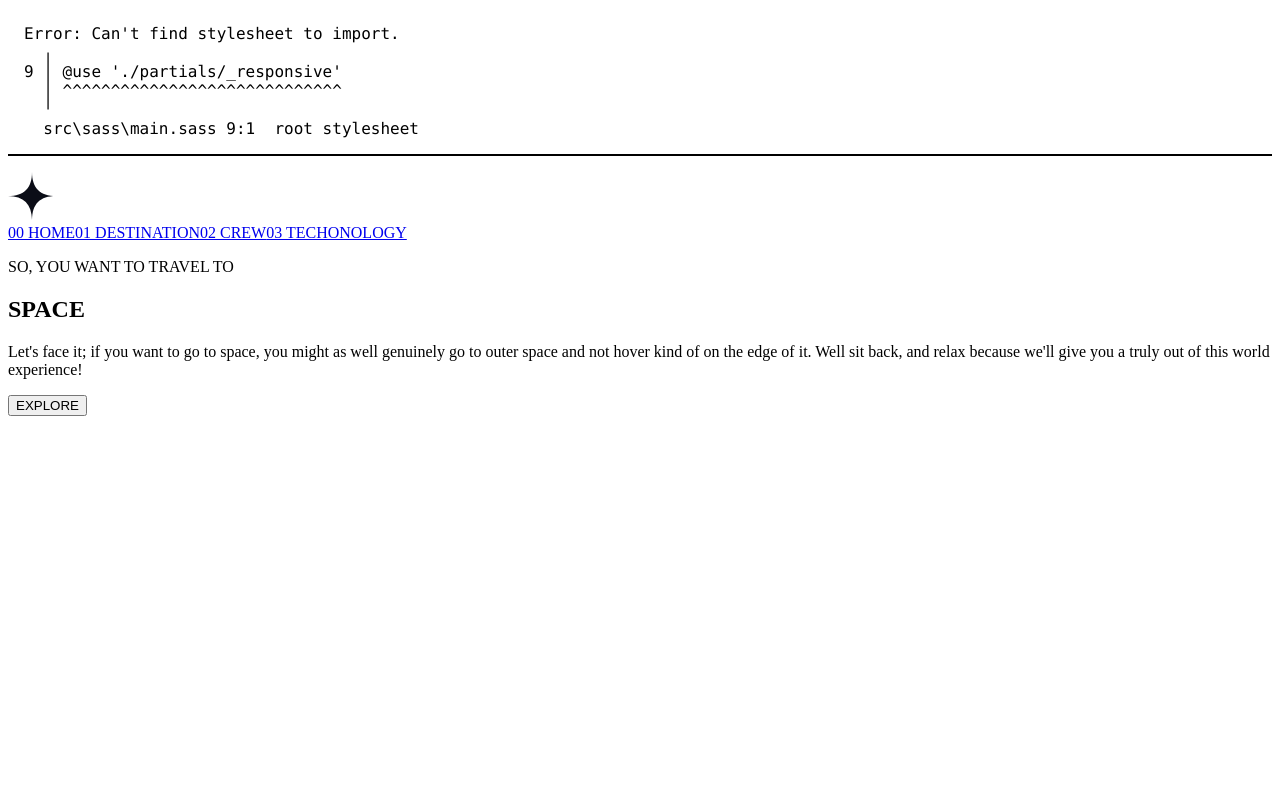
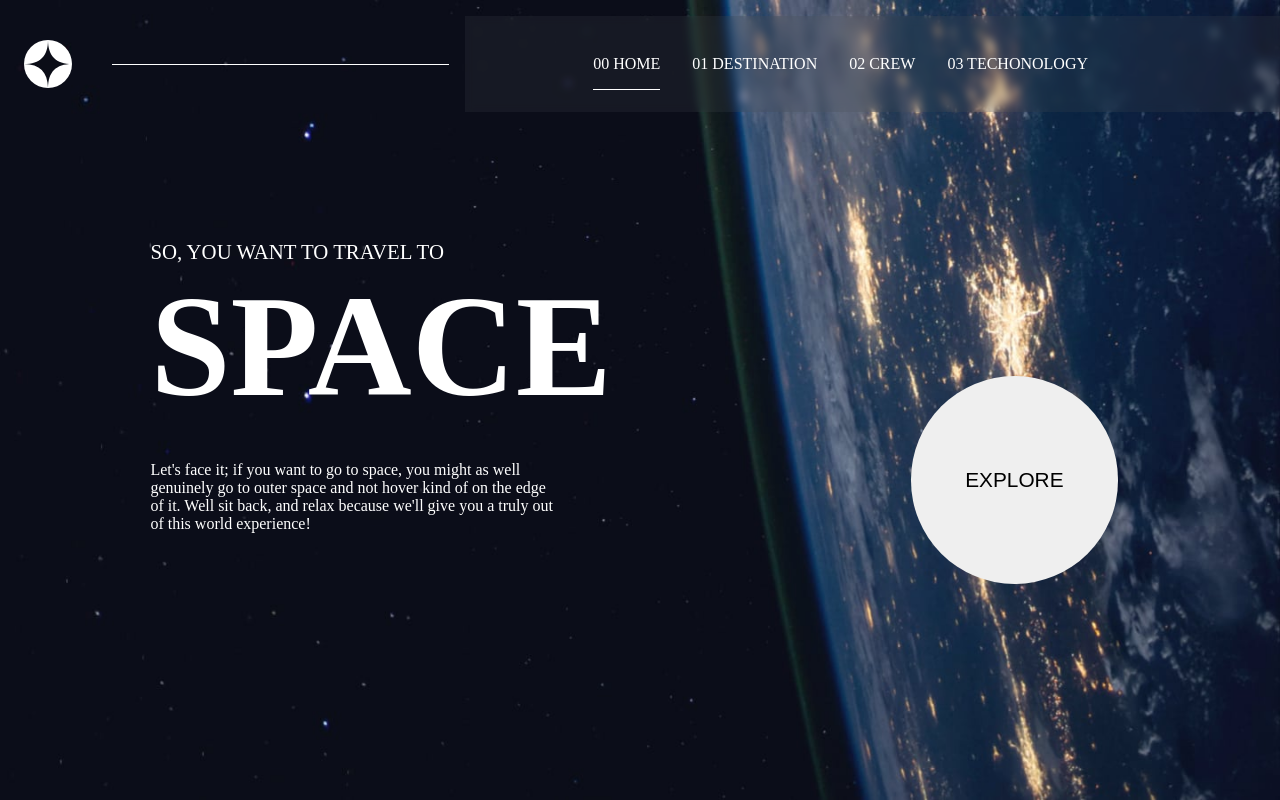
Before and after one commit to kottor96/React-Space-Router, a React (Vite) app: page /#/ in a window 1280 px wide. Built offline with nearby package versions, Linux system fonts and the light colour scheme.

Commit message:
j'ia oublier

```diff
--- a/src/index.css
+++ b/src/index.css
@@ -1,17 +1,405 @@
-/* Error: Can't find stylesheet to import.
- *   ,
- * 9 | @use './partials/_responsive'
- *   | ^^^^^^^^^^^^^^^^^^^^^^^^^^^^^
- *   '
- *   src\sass\main.sass 9:1  root stylesheet */
+body {
+  margin: 0;
+  color: rgb(255, 255, 255);
+}
 
-body::before {
-  font-family: "Source Code Pro", "SF Mono", Monaco, Inconsolata, "Fira Mono",
-      "Droid Sans Mono", monospace, monospace;
-  white-space: pre;
+section {
+  padding-top: 30vh !important;
+}
+
+.gris {
+  color: rgb(73, 74, 83);
+}
+
+h2 {
+  margin-left: 5rem;
+  font-size: 3em;
+}
+
+#pageDestination {
+  display: flex;
+  flex-direction: column;
+  min-height: 100vh;
+  background-repeat: no-repeat;
+  background-size: cover;
+}
+#pageDestination .planet {
+  padding: 2rem 5rem;
+  display: flex;
+}
+#pageDestination .planet h3 {
+  font-size: 4em;
+  margin: 0;
+  margin-top: 1rem;
+}
+#pageDestination .planet hr {
+  width: 100%;
+  height: 1px !important;
+  border: none;
+  background-color: rgb(73, 74, 83);
+}
+#pageDestination .planet div {
+  flex: 1;
+}
+#pageDestination .planet .planetImg {
+  flex: 2;
+}
+#pageDestination .planet .planetImg img {
+  width: 80%;
+  aspect-ratio: 1/1;
+}
+#pageDestination .planet .planetDescription {
+  display: flex;
+  flex-direction: column;
+  gap: 2rem;
+}
+#pageDestination .planet .planetDescription nav {
+  display: flex;
+  justify-content: space-evenly !important;
+  align-items: center;
+}
+#pageDestination .planet .planetDescription nav a {
+  text-decoration: none;
+  color: rgb(210, 216, 249);
+  padding-bottom: 1rem;
+}
+#pageDestination .planet .planetDescription .active {
+  border-bottom: 2px solid rgb(255, 255, 255);
+}
+#pageDestination .planet .planetDescription > p {
+  color: rgb(210, 216, 249);
+}
+#pageDestination .planet .planetDescription > div {
+  display: flex;
+  align-items: center;
+  flex-direction: column;
+}
+#pageDestination .planet .planetDescription > div > * {
+  margin: 0.2rem 0;
+}
+#pageDestination .planet .planetDescription > div h5 {
+  font-size: 0.8rem;
+  color: rgb(210, 216, 249);
+}
+#pageDestination .planet .planetDescription > div p {
+  font-size: 2rem;
+}
+@media screen and (min-width: 768px) {
+  #pageDestination {
+    background-image: url("./assets/bg_destination/background-destination-desktop.jpg");
+  }
+}
+@media screen and (max-width: 768px) and (min-width: 425px) {
+  #pageDestination {
+    background-image: url("./assets/bg_destination/background-destination-desktop.jpg");
+  }
+}
+@media screen and (max-width: 425px) {
+  #pageDestination {
+    background-image: url("./assets/bg_destination/background-destination-desktop.jpg");
+  }
+}
+
+#pageTech {
+  background-size: cover;
+  background-repeat: no-repeat;
+  display: flex;
+  flex-direction: column;
+  min-height: 100vh;
+  box-sizing: border-box;
+}
+#pageTech .divCentral {
+  width: 50%;
+}
+#pageTech .techContainer {
+  gap: 2rem;
+  justify-content: space-between;
+  align-items: center;
+  box-sizing: border-box;
+  padding: 4rem;
+  display: flex;
+}
+#pageTech nav {
+  display: flex;
+  flex-direction: column;
+  height: 100%;
+  justify-content: space-evenly;
+  align-items: center;
+  gap: 1rem;
+}
+#pageTech nav a {
+  border-radius: 50%;
+}
+#pageTech nav button {
+  color: rgb(255, 255, 255);
+  height: 5rem;
+  aspect-ratio: 1/1;
+  border-radius: 50%;
+  cursor: pointer;
+  background: rgba(255, 255, 255, 0);
+  border: 1px solid rgb(255, 255, 255) !important;
+  transition: 0.2s;
+}
+#pageTech nav button:hover {
+  background-color: rgb(255, 255, 255);
+  color: rgb(0, 0, 0);
+}
+#pageTech nav .active button {
+  color: rgb(0, 0, 0);
+  background-color: rgb(255, 255, 255);
+}
+#pageTech div:first-child {
+  flex: 2 2 auto;
+}
+#pageTech div:nth-of-type(2) {
+  flex: 5 2 auto;
+}
+#pageTech div:last-of-type {
+  flex: 2 2 auto;
+  align-items: center;
+  height: 100%;
+}
+#pageTech div:last-of-type img {
+  flex-shrink: 0;
+  width: 100%;
+  min-width: 400px;
+  height: 100%;
+}
+@media screen and (min-width: 768px) {
+  #pageTech {
+    background-image: url("./assets/bg_crew/background-crew-desktop.jpg");
+  }
+}
+@media screen and (max-width: 768px) and (min-width: 425px) {
+  #pageTech {
+    background-image: url("./assets/bg_crew/background-crew-tablet.jpg");
+  }
+}
+@media screen and (max-width: 425px) {
+  #pageTech {
+    background-image: url("./assets/bg_crew/background-crew-mobile.jpg");
+  }
+}
+
+#pageCrew {
+  display: flex;
+  flex-direction: column;
+  background-size: cover;
+  background-repeat: no-repeat;
+  min-height: 100vh;
+}
+#pageCrew .crew {
+  padding: 5rem;
+  display: flex;
+  justify-content: space-around;
+}
+#pageCrew .crew .titre {
+  color: rgb(210, 216, 249);
+  font-size: 2em;
+  margin: 0;
+  margin-bottom: 1rem;
+}
+#pageCrew .crew .nom {
+  margin: 0;
+  margin-bottom: 3rem;
+  color: rgb(255, 255, 255);
+  font-size: 2.5em;
+}
+#pageCrew .crew .textCrew {
+  gap: 5rem;
+  width: 40%;
+  display: flex;
+  flex-direction: column;
+  justify-content: center;
+}
+#pageCrew .crew .imgCrew {
+  width: 40%;
+}
+#pageCrew .crew .imgCrew img {
+  width: 100%;
+}
+#pageCrew .crew #crewNav {
+  display: flex;
+  justify-content: space-evenly;
+}
+#pageCrew .crew #crewNav a {
+  border-radius: 50%;
   display: block;
-  padding: 1em;
-  margin-bottom: 1em;
-  border-bottom: 2px solid black;
-  content: "Error: Can't find stylesheet to import.\a   \2577 \a 9 \2502  @use './partials/_responsive'\a   \2502  ^^^^^^^^^^^^^^^^^^^^^^^^^^^^^\a   \2575 \a   src\\sass\\main.sass 9:1  root stylesheet";
+  background-color: rgb(73, 74, 83);
+  height: 1rem;
+  width: 1rem;
+  cursor: pointer;
 }
+#pageCrew .crew #crewNav .active {
+  background-color: rgb(255, 255, 255);
+}
+@media screen and (min-width: 768px) {
+  #pageCrew {
+    background-image: url("./assets/bg_crew/background-crew-desktop.jpg");
+  }
+}
+@media screen and (max-width: 768px) and (min-width: 425px) {
+  #pageCrew {
+    background-image: url("./assets/bg_crew/background-crew-tablet.jpg");
+  }
+}
+@media screen and (max-width: 425px) {
+  #pageCrew {
+    background-image: url("./assets/bg_crew/background-crew-mobile.jpg");
+  }
+}
+
+#homePage {
+  min-height: 100vh;
+  display: flex;
+  padding: 5rem 4rem;
+  justify-content: space-around;
+  background-repeat: no-repeat;
+  background-size: cover;
+  box-sizing: border-box;
+}
+#homePage div {
+  display: flex;
+  box-sizing: border-box;
+  flex-direction: column;
+}
+#homePage #homeText {
+  width: 50%;
+}
+#homePage #homeText p {
+  width: 70%;
+  margin: 0;
+}
+#homePage #homeText p:first-child {
+  font-size: 1.3rem;
+}
+#homePage #homeText p:last-child {
+  font-size: 1rem;
+}
+#homePage #homeText h1 {
+  margin: 0;
+  margin-bottom: 2rem;
+  font-size: 9em;
+}
+#homePage #homeBtn {
+  display: flex;
+  align-items: center;
+  justify-content: center;
+  width: 20%;
+}
+#homePage #homeBtn a {
+  width: 90%;
+  aspect-ratio: 1/1;
+}
+#homePage #homeBtn a button {
+  border: none;
+  font-size: 1.3rem;
+  font-weight: 200;
+  cursor: pointer;
+  border-radius: 50%;
+  height: 100%;
+  width: 100%;
+  text-decoration: none;
+  color: black;
+}
+#homePage #homeBtn a button:hover {
+  filter: brightness(0.8);
+}
+@media screen and (min-width: 768px) {
+  #homePage {
+    background-image: url("./assets/home/background-home-desktop.jpg");
+  }
+}
+@media screen and (max-width: 768px) and (min-width: 425px) {
+  #homePage {
+    background-image: url("./assets/home/background-home-tablet.jpg");
+  }
+}
+@media screen and (max-width: 425px) {
+  #homePage {
+    background-image: url("./assets/home/background-home-mobile.jpg");
+  }
+}
+
+#navBase {
+  display: flex;
+  justify-content: space-between;
+  width: 100%;
+  position: fixed;
+  box-sizing: border-box;
+  top: 1rem;
+  z-index: 2;
+}
+#navBase .logo {
+  padding: 1.5rem;
+  display: flex;
+  align-items: center;
+  justify-content: center;
+}
+#navBase .space {
+  height: 1px;
+  flex-grow: 1;
+  background-color: rgb(255, 255, 255);
+  align-self: center;
+  margin: 0 1rem;
+}
+#navBase .link {
+  backdrop-filter: blur(4px);
+  background-color: rgba(73, 74, 83, 0.2);
+  align-items: center;
+  justify-content: center;
+  display: flex;
+  padding: 1rem 5rem;
+  padding-right: 15vw;
+  padding-left: 10vw;
+  gap: 2rem;
+}
+#navBase a {
+  color: rgb(255, 255, 255);
+  text-decoration: none;
+  padding: 1rem 0;
+}
+#navBase .active {
+  border-bottom: 1px solid rgb(255, 255, 255);
+}
+
+@media screen and (max-width: 768px) {
+  #homePage {
+    flex-direction: column;
+    gap: 4rem;
+    justify-content: center;
+    align-items: center;
+    text-align: center;
+  }
+  #homePage #homeText {
+    width: 100%;
+    align-items: center;
+  }
+  #homePage .pageBody {
+    align-items: center;
+  }
+  .planet {
+    flex-direction: column-reverse;
+    gap: 5rem;
+    align-items: center;
+    justify-content: center;
+  }
+  .planet .planetImg {
+    display: flex;
+    justify-content: center;
+  }
+  .planet .planetImg img {
+    width: 100%;
+  }
+  .techContainer {
+    flex-wrap: wrap;
+  }
+  #navBase .link {
+    padding: 0.2rem 0.5rem;
+  }
+  #navBase a {
+    padding: 1rem 0.2rem;
+  }
+}
+
+/*# sourceMappingURL=index.css.map */
```
Also changed, not shown: src/sass/partials/_tech.sass (+12 -5 lines), 1 other file (tests, documents, lock files or other folders).
